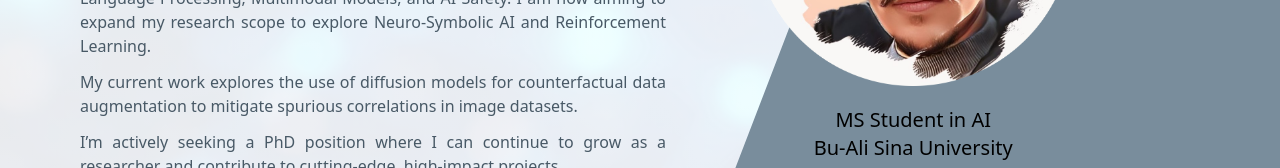
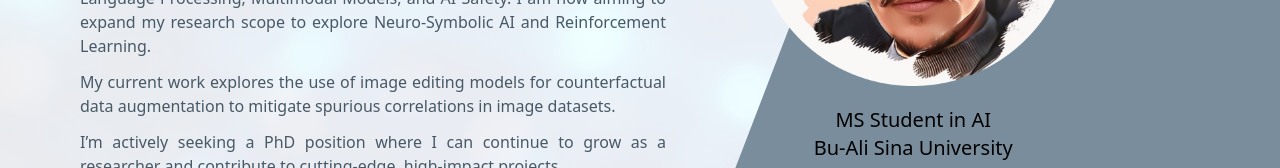
Before and after one commit to safinal/safinal.github.io, a Next.js app: page / in a window 1280 px wide. Shown: the part 394-562 px from the top of the page. Built offline with nearby package versions, Linux system fonts and the light colour scheme.

Commit message:
Update DetaiIntroduction.js

```diff
--- a/src/components/introduction/DetaiIntroduction.js
+++ b/src/components/introduction/DetaiIntroduction.js
@@ -21,7 +21,7 @@ const DetaiIntroduction = (props) => {
                     My research experience is rooted in Deep Learning, specifically Natural Language Processing, Multimodal Models, and AI Safety. I am now aiming to expand my research scope to explore Neuro-Symbolic AI and Reinforcement Learning.
                 </p>
                 <p className=" text-gray-dark text-sm md:text-base 2xl:text-lg 3xl:text-xl text-justify mt-2 xl:mt-3 3xl:mt-5">
-                    My current work explores the use of diffusion models for counterfactual data augmentation to mitigate spurious correlations in image datasets.
+                    My current work explores the use of image editing models for counterfactual data augmentation to mitigate spurious correlations in image datasets.
                 </p>
                 <p className="text-gray-dark text-sm md:text-base 2xl:text-lg 3xl:text-xl text-justify mt-2 xl:mt-3 3xl:mt-5">
                     I’m actively seeking a PhD position where I can continue to grow as a researcher and contribute to cutting-edge, high-impact projects.
```
